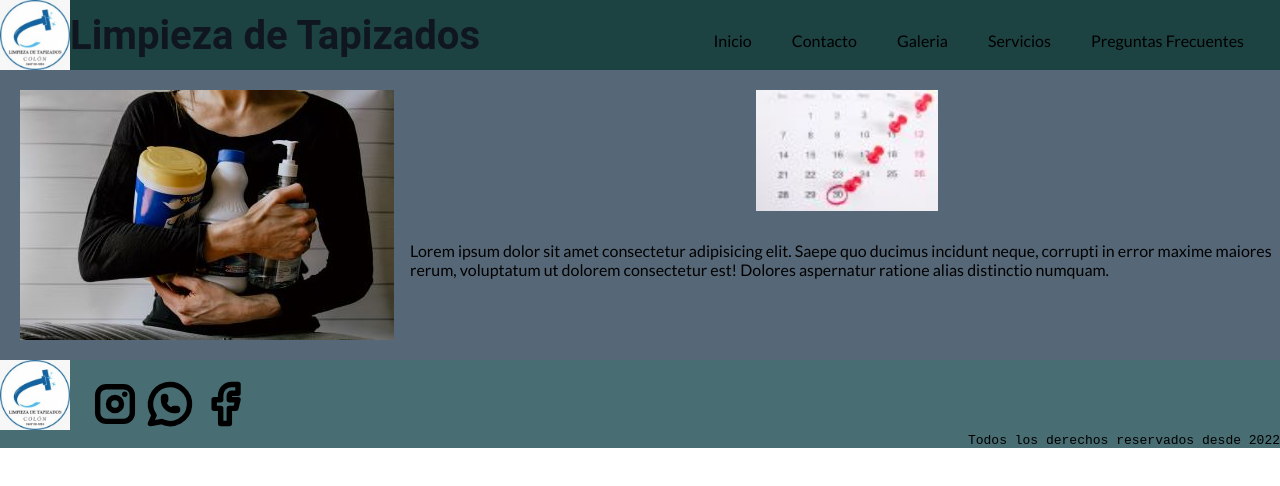
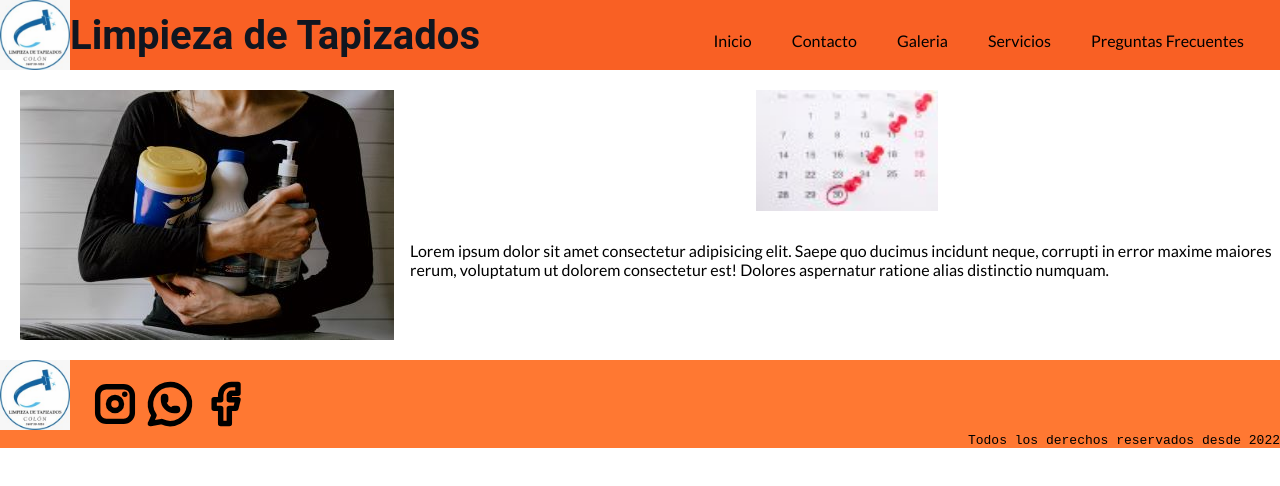
Before and after one commit to Gsangui2001/Limpieza-de-Tapizados, a plain HTML site: page index.html in a window 1280 px wide. Shown: the top 486 px of the page. Drawn offline with Linux system fonts and the light colour scheme.

Commit message:
color de la pagina

```diff
--- a/css/estilos.css
+++ b/css/estilos.css
@@ -21,7 +21,7 @@ p {
 }
 
 header{
-    background-color: rgb(29, 66, 66);
+    background-color: #F96024;
     height: 70px;
 }
 /* comienzo de header */
@@ -65,7 +65,7 @@ header{
 /* end e header */
 /* empieza de main */
 main {
-    background-color: rgb(86, 103, 119);
+    background-color: white;
 }
 
 .section__main {
@@ -106,7 +106,7 @@ main {
 /* empieza de footer */
 
 footer {
-    background-color: rgb(72, 109, 114);
+    background-color: #FF7832;
 }
 
 .footer__logo {
```
